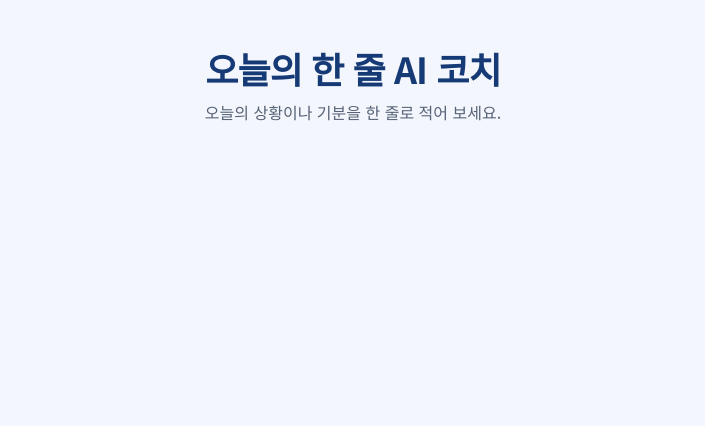
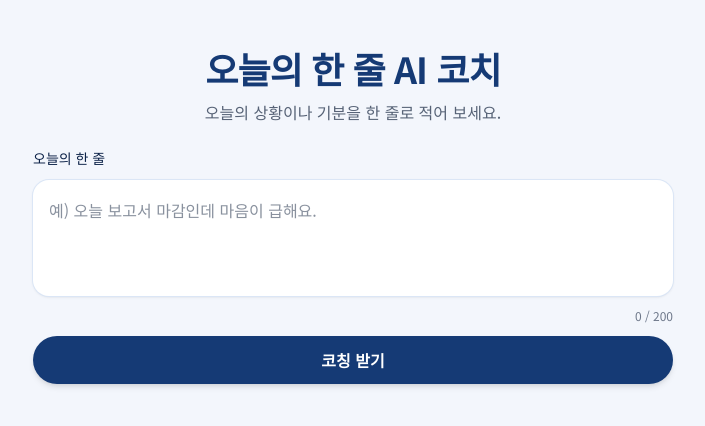
Before and after one commit to ChoiJungIn/one-line-ai-coach, a Next.js app: page / in a window 1280 px wide. Shown: the top 426 px of the page, without its empty margins (287-992 px from the left). Built offline with nearby package versions, Linux system fonts and the light colour scheme.

Commit message:
한 줄 입력 화면(200자 제한·빈 입력 안내·붙여넣기 안내·중복 클릭 방지)을 만들어 코칭 API와 연결함

```diff
--- /dev/null
+++ b/app/components/CoachForm.tsx
@@ -0,0 +1,50 @@
+"use client";
+
+// Design Ref: DESIGN §3.1, §3.4 — 입력칸(200자), 남은 글자 수, "코칭 받기" 버튼
+// Plan: 작업 4 (한 줄 입력 화면)
+import { MAX_INPUT_LENGTH } from "@/lib/coach";
+
+type Props = {
+  text: string;
+  onTextChange: (value: string) => void;
+  onSubmit: () => void;
+  /** 코칭이 오는 동안 true. 이때는 버튼을 눌러도 아무 일도 일어나지 않는다. */
+  loading: boolean;
+};
+
+export default function CoachForm({ text, onTextChange, onSubmit, loading }: Props) {
+  const length = [...text].length;
+
+  return (
+    <form
+      className="flex flex-col gap-3"
+      onSubmit={(e) => {
+        e.preventDefault();
+        onSubmit();
+      }}
+    >
+      <label htmlFor="coach-text" className="text-sm font-medium text-brand-900">
+        오늘의 한 줄
+      </label>
+      <textarea
+        id="coach-text"
+        value={text}
+        onChange={(e) => onTextChange(e.target.value)}
+        rows={3}
+        placeholder="예) 오늘 보고서 마감인데 마음이 급해요."
+        className="w-full resize-none rounded-2xl bg-white p-4 leading-7 shadow-sm ring-1 ring-brand-100 outline-none focus:ring-2 focus:ring-brand-500"
+      />
+      <p className="text-right text-xs text-foreground/60" aria-live="polite">
+        {length} / {MAX_INPUT_LENGTH}
+      </p>
+      <button
+        type="submit"
+        // 전송 중에는 눌러도 반응이 없도록 막는다 (요금 중복 방지)
+        disabled={loading}
+        className="rounded-full bg-brand-700 px-8 py-3 font-bold text-white shadow-md transition-colors hover:bg-brand-500 disabled:cursor-not-allowed disabled:opacity-60"
+      >
+        {loading ? "코칭을 만들고 있어요…" : "코칭 받기"}
+      </button>
+    </form>
+  );
+}
--- /dev/null
+++ b/app/components/StatusMessage.tsx
@@ -0,0 +1,27 @@
+// Design Ref: DESIGN §3.2, §7 — 대기·오류·안전 안내 문구를 한곳에서 보여 준다.
+export type StatusKind = "info" | "wait" | "error" | "safety";
+
+const KIND_STYLE: Record<StatusKind, string> = {
+  info: "bg-brand-50 text-brand-700 ring-brand-100",
+  wait: "bg-brand-50 text-brand-500 ring-brand-100",
+  error: "bg-red-50 text-red-700 ring-red-200",
+  safety: "bg-amber-50 text-amber-900 ring-amber-200",
+};
+
+export default function StatusMessage({
+  kind,
+  message,
+}: {
+  kind: StatusKind;
+  message: string;
+}) {
+  return (
+    <p
+      // 오류는 화면 읽기 도구가 바로 읽어 주도록 alert로 표시한다
+      role={kind === "error" ? "alert" : "status"}
+      className={`rounded-xl px-4 py-3 text-sm leading-6 ring-1 ${KIND_STYLE[kind]}`}
+    >
+      {message}
+    </p>
+  );
+}
--- a/app/page.tsx
+++ b/app/page.tsx
@@ -1,6 +1,78 @@
-// Design Ref: DESIGN §3.1 — 한 페이지(/)에 모든 것을 둔다. 모바일 폭을 먼저 만들고 PC에서는 가운데로 넓힌다.
-// Plan: 작업 1 (기본 화면 틀) — 이후 작업에서 입력·결과·기록 영역이 이 틀 안에 들어온다.
+"use client";
+
+// Design Ref: DESIGN §3.1 — 한 페이지(/)에 모든 것을 둔다. 상태는 이 파일이 보관한다.
+// Plan: 작업 1 (기본 화면 틀), 작업 4 (한 줄 입력 화면)
+import { useRef, useState } from "react";
+import {
+  DEFAULT_MODEL,
+  DEFAULT_TONE,
+  ERROR_MESSAGES,
+  MAX_INPUT_LENGTH,
+} from "@/lib/coach";
+import CoachForm from "./components/CoachForm";
+import StatusMessage, { type StatusKind } from "./components/StatusMessage";
+
+type Message = { kind: StatusKind; text: string };
+
 export default function Home() {
+  const [text, setText] = useState("");
+  const [loading, setLoading] = useState(false);
+  const [message, setMessage] = useState<Message | null>(null);
+  const [coaching, setCoaching] = useState<string | null>(null);
+  // state는 다음 화면에서야 바뀌므로, 빠른 중복 클릭은 ref로도 막는다
+  const busy = useRef(false);
+
+  function handleTextChange(value: string) {
+    const chars = [...value];
+    if (chars.length > MAX_INPUT_LENGTH) {
+      // 붙여넣기로 넘기면 앞 200자만 남기고 안내한다
+      setText(chars.slice(0, MAX_INPUT_LENGTH).join(""));
+      setMessage({ kind: "info", text: ERROR_MESSAGES.TOO_LONG });
+      return;
+    }
+    setText(value);
+    setMessage(null);
+  }
+
+  async function handleSubmit() {
+    if (busy.current) return;
+    const input = text.trim();
+    if (!input) {
+      setMessage({ kind: "error", text: ERROR_MESSAGES.EMPTY_INPUT });
+      return;
+    }
+
+    busy.current = true;
+    setLoading(true);
+    setMessage(null);
+    try {
+      const res = await fetch("/api/coach", {
+        method: "POST",
+        headers: { "Content-Type": "application/json" },
+        body: JSON.stringify({
+          text: input,
+          tone: DEFAULT_TONE,
+          model: DEFAULT_MODEL,
+          retryCount: 0,
+        }),
+      });
+      const data = await res.json();
+      if (!res.ok) {
+        setMessage({
+          kind: "error",
+          text: data?.error?.message ?? ERROR_MESSAGES.UPSTREAM_ERROR,
+        });
+        return;
+      }
+      setCoaching(data.coaching);
+    } catch {
+      setMessage({ kind: "error", text: ERROR_MESSAGES.UPSTREAM_ERROR });
+    } finally {
+      busy.current = false;
+      setLoading(false);
+    }
+  }
+
   return (
     <main className="mx-auto flex w-full max-w-xl flex-1 flex-col gap-6 px-4 py-8 sm:py-12 md:max-w-2xl">
       <header className="text-center">
@@ -11,6 +83,18 @@ export default function Home() {
           오늘의 상황이나 기분을 한 줄로 적어 보세요.
         </p>
       </header>
+
+      <CoachForm
+        text={text}
+        onTextChange={handleTextChange}
+        onSubmit={handleSubmit}
+        loading={loading}
+      />
+
+      {message && <StatusMessage kind={message.kind} message={message.text} />}
+
+      {/* 결과 화면은 작업 5에서 CoachResult로 바꾼다 */}
+      {coaching && <p className="leading-7">{coaching}</p>}
     </main>
   );
 }
```
